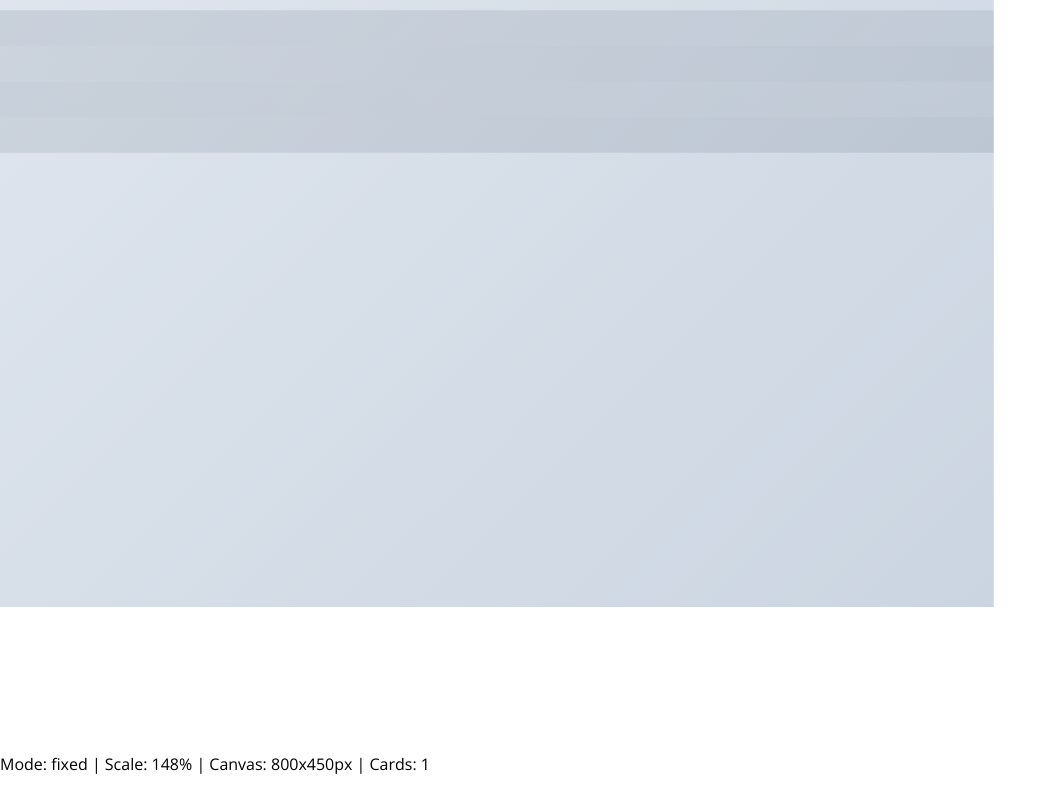
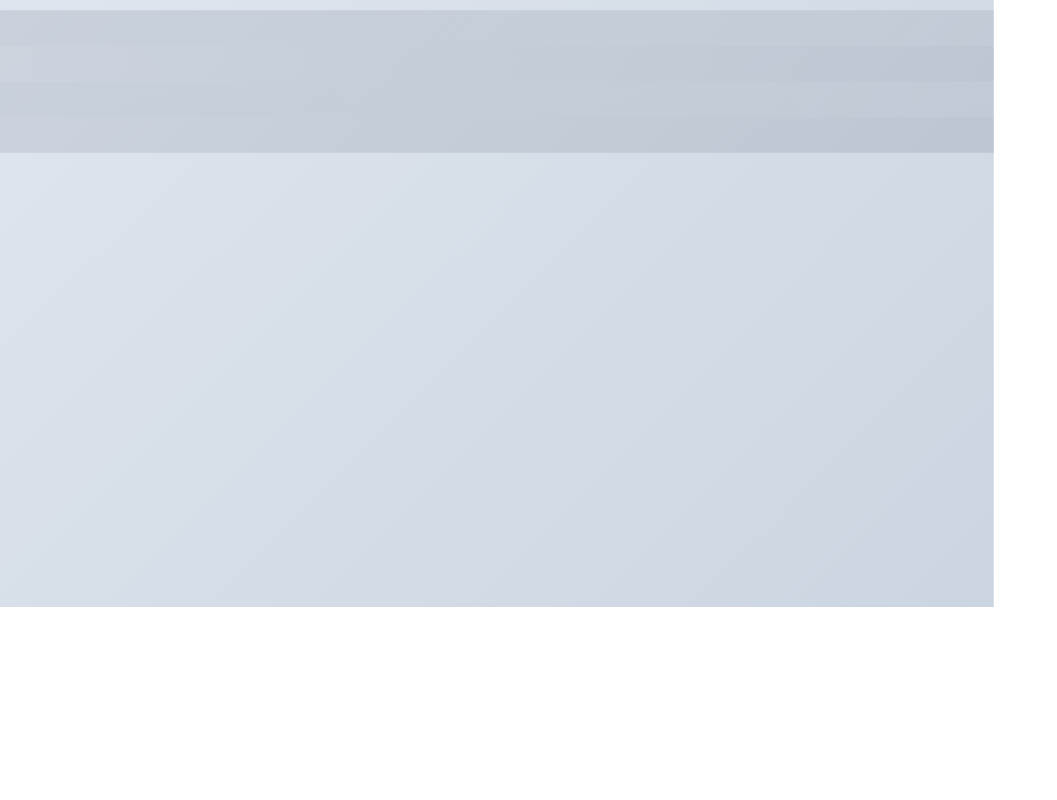
Before and after one commit to eralston/product-canvas-app, a React (Vite) app: page / in a window 1280 px wide. Shown: the whole page, without its empty margins (0-1057 px from the left). Built offline with nearby package versions, Linux system fonts and the light colour scheme.

Commit message:
Fix horizontal scrollbar visibility by removing debug footer

```diff
--- a/src/components/Canvas.tsx
+++ b/src/components/Canvas.tsx
@@ -421,11 +421,6 @@ const Canvas: React.FC = () => {
           </div>
         )}
       </div>
-
-      {/* Debug info - positioned fixed at bottom */}
-      <div className="fixed bottom-0 left-0 right-0 p-2 bg-gray-100 text-xs text-gray-600 font-open-sans font-light z-30">
-        Mode: {viewportMode} | Scale: {Math.round(canvasScale * 100)}% | Canvas: {MIN_CANVAS_WIDTH}x{MIN_CANVAS_HEIGHT}px | Cards: {cards.length}
-      </div>
     </div>
   );
 };
```
